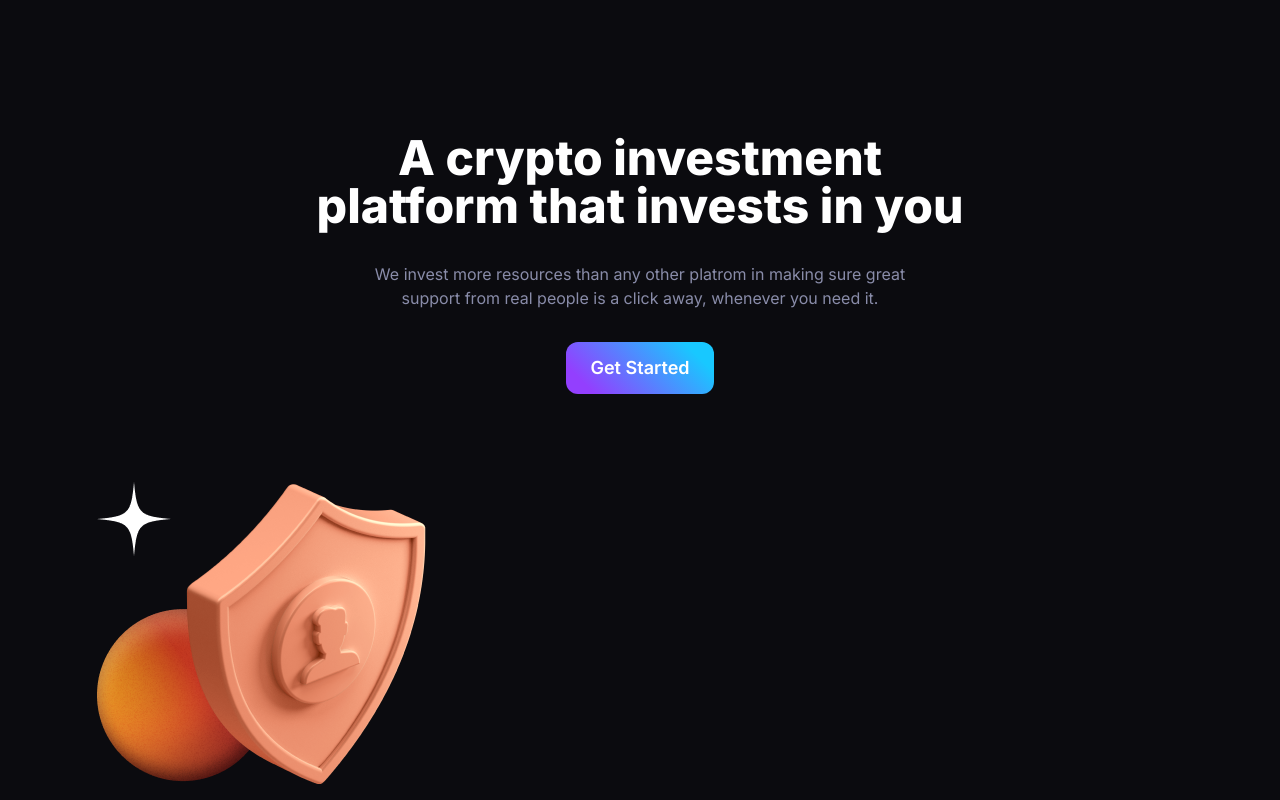
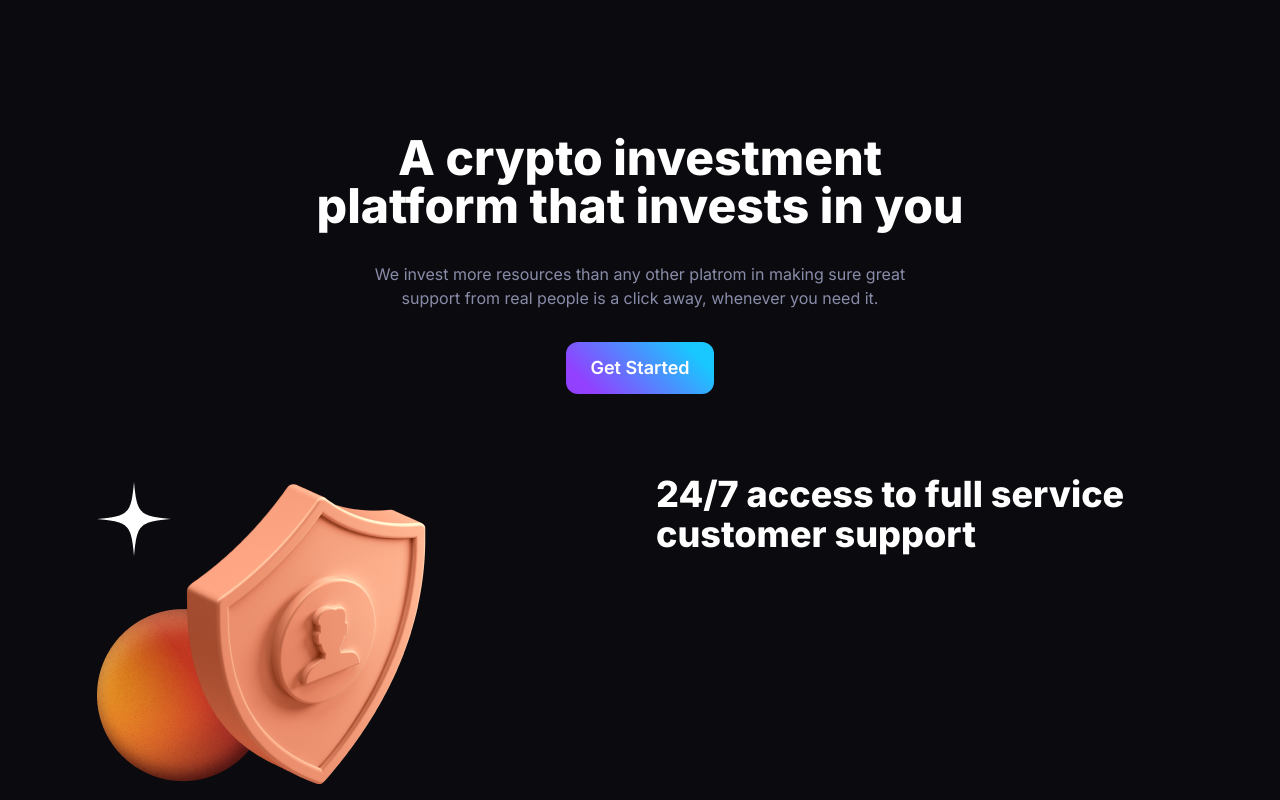
Before and after one commit to gift56/coinflip, a Vue app: page / in a window 1280 px wide. Shown: the part 1108-1908 px from the top of the page. Built offline with nearby package versions, Linux system fonts and the light colour scheme.

Commit message:
working on next section

```diff
--- a/src/components/Service.vue
+++ b/src/components/Service.vue
@@ -8,7 +8,7 @@
           <img src="../assets/image/shieldImage.png" alt="shieldImage" />
         </div>
         <div class="w-full lg:flex-1 flex flex-col items-start justify-start">
-
+          <h3 class="text-3xl font-extrabold md:text-4xl">24/7 access to full service customer support</h3>
         </div>
       </div>
     </div>
```
